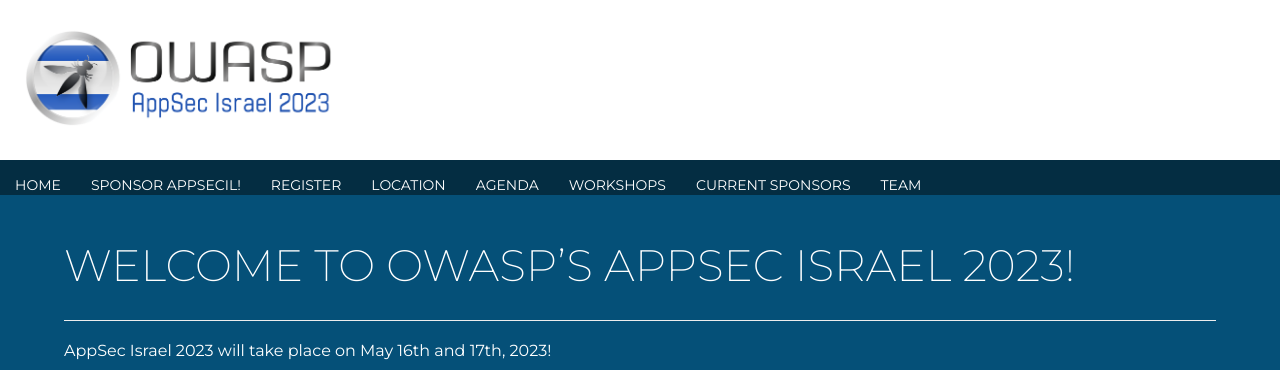
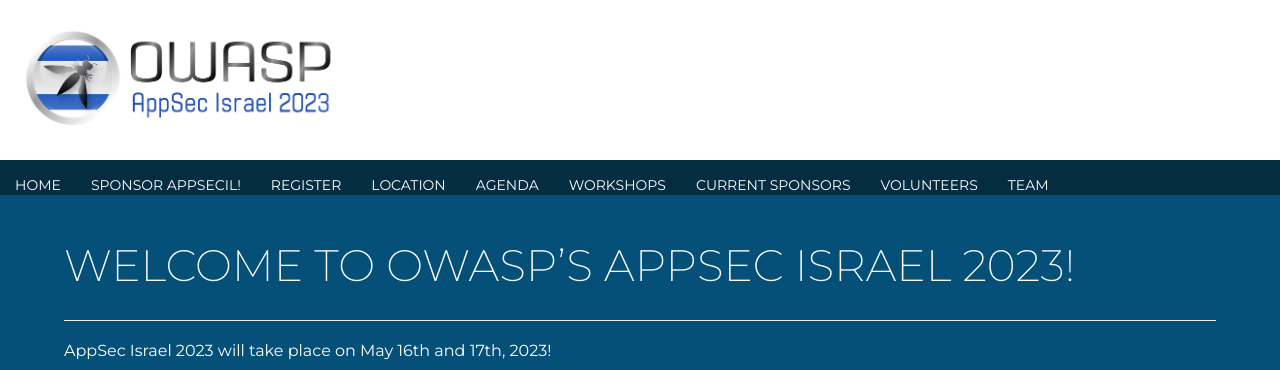
Before and after one commit to OWASP/www-event-appsecil-2023, a Jekyll site: the page built from index.md, in a window 1280 px wide and 900 px high. Shown: the top 370 px of the window. Built offline with Jekyll 4.4.1, drawn with Linux system fonts in a browser that asks for light colours; our own code applies the rules of GitHub Pages for plain Markdown files.

Commit message:
Update menus.yml
Add Volunteers page

```diff
--- a/_data/menus.yml
+++ b/_data/menus.yml
@@ -24,5 +24,7 @@
 #  url  : Resume
 - title: Current Sponsors
   url  : Sponsors
+- title: Volunteers
+  url  : Volunteers
 - title: Team
   url  : Team
```
